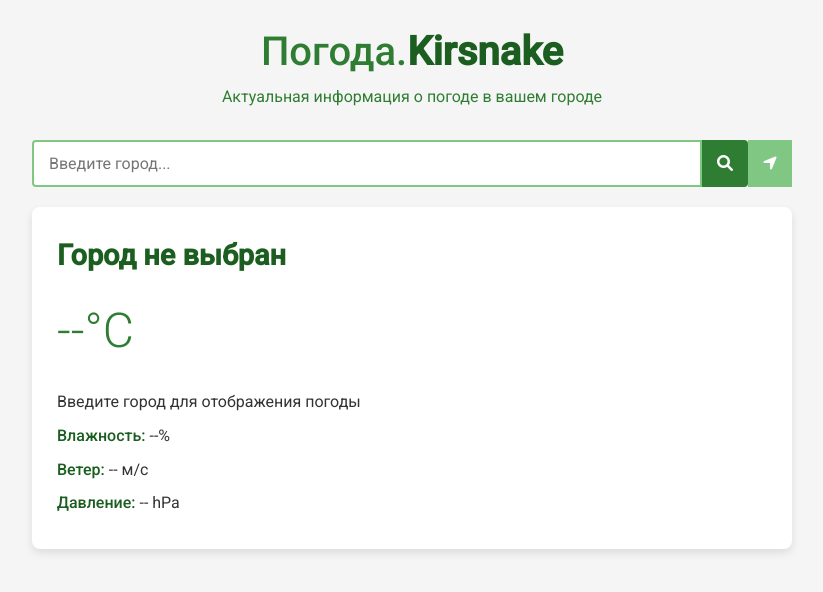
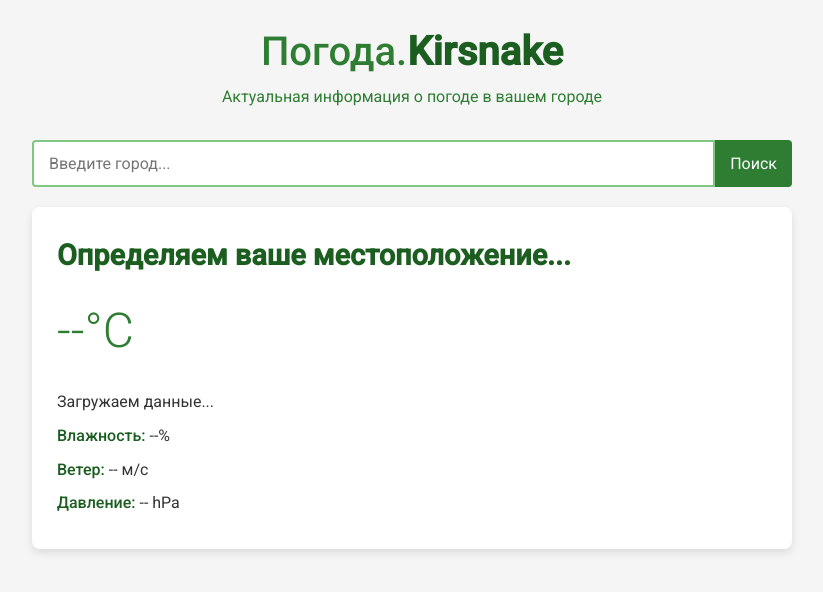
Before and after one commit to kirsnaker/weather, a plain HTML site: page index.html in a window 1280 px wide. Shown: the whole page, without its empty margins (228-1051 px from the left). Drawn offline with Linux system fonts and the light colour scheme.

Commit message:
Update index.html

```diff
--- a/index.html
+++ b/index.html
@@ -6,7 +6,6 @@
     <title>Погода.Kirsnake</title>
     <link rel="stylesheet" href="styles.css">
     <link href="https://fonts.googleapis.com/css2?family=Roboto:wght@300;400;500&display=swap" rel="stylesheet">
-    <link rel="stylesheet" href="https://cdnjs.cloudflare.com/ajax/libs/font-awesome/6.0.0-beta3/css/all.min.css">
 </head>
 <body>
     <div class="container">
@@ -18,17 +17,16 @@
         <main>
             <div class="search-box">
                 <input type="text" id="city-input" placeholder="Введите город..." autocomplete="off">
-                <button id="search-btn"><i class="fas fa-search"></i></button>
-                <button id="location-btn" title="Определить местоположение"><i class="fas fa-location-arrow"></i></button>
+                <button id="search-btn">Поиск</button>
                 <div class="autocomplete-items" id="autocomplete-items"></div>
             </div>
 
             <div class="weather-card" id="weather-card">
                 <div class="weather-info">
-                    <h2 id="city-name">Город не выбран</h2>
+                    <h2 id="city-name">Определяем ваше местоположение...</h2>
                     <div class="temp" id="temperature">--°C</div>
                     <div class="details">
-                        <div id="weather-description">Введите город для отображения погоды</div>
+                        <div id="weather-description">Загружаем данные...</div>
                         <div class="params">
                             <div><span>Влажность:</span> <span id="humidity">--%</span></div>
                             <div><span>Ветер:</span> <span id="wind">-- м/с</span></div>
```
